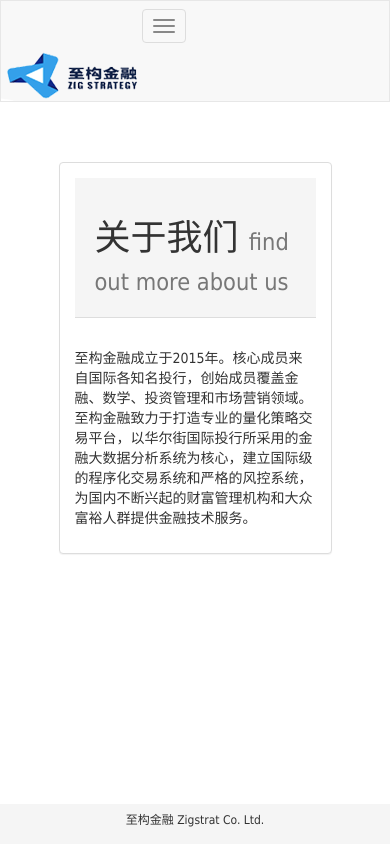
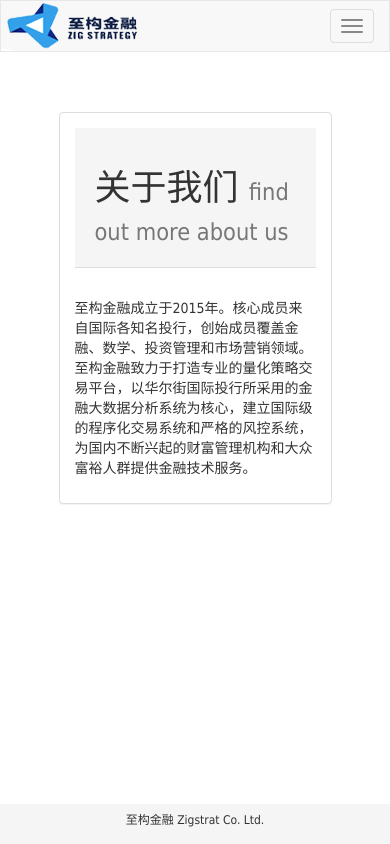
Before and after one commit to woodliwei/prototype-1, a Django app: page /aboutus/ in a window 390 px wide. Run offline with Django 3.2, Linux system fonts and the light colour scheme; some libraries are stand-ins or nearby versions.

Commit message:
browser support to mobile phone

```diff
--- a/zig/prototype/templates/base.html
+++ b/zig/prototype/templates/base.html
@@ -30,7 +30,7 @@
     <!-- NAV Bar-->
     <nav class="navbar navbar-default">
         <div class="container-fluid">
-            <div class="navbar-header" style="width: 200px;">
+            <div class="navbar-header">
                 <button type="button" class="navbar-toggle collapsed" data-toggle="collapse" data-target="#bs-example-navbar-collapse-1" aria-expanded="false">
                     <span class="sr-only">Toggle navigation</span>
                     <span class="icon-bar"></span>
--- a/zig/static/css/mypage.css
+++ b/zig/static/css/mypage.css
@@ -41,7 +41,16 @@ body {
     box-shadow: 0px 1px 0px rgba(255,255,255,0.5);
 }
 
+/* */
 .tradingAction{
     max-height: 250px;
     overflow-y:scroll;
 }
+
+@media (max-width: 767px)
+{
+    .formula
+    {
+        width: 100px;overflow: hidden;white-space: nowrap;text-overflow: ellipsis;
+    }
+}
```
